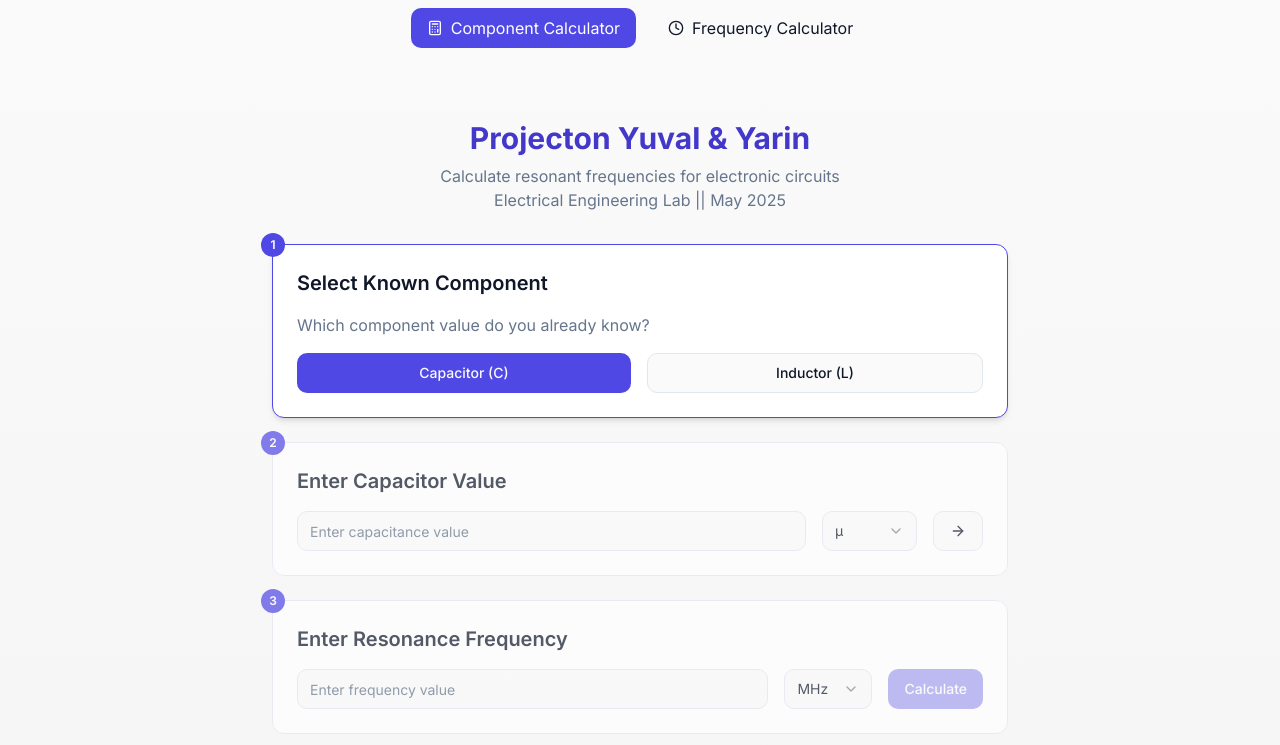
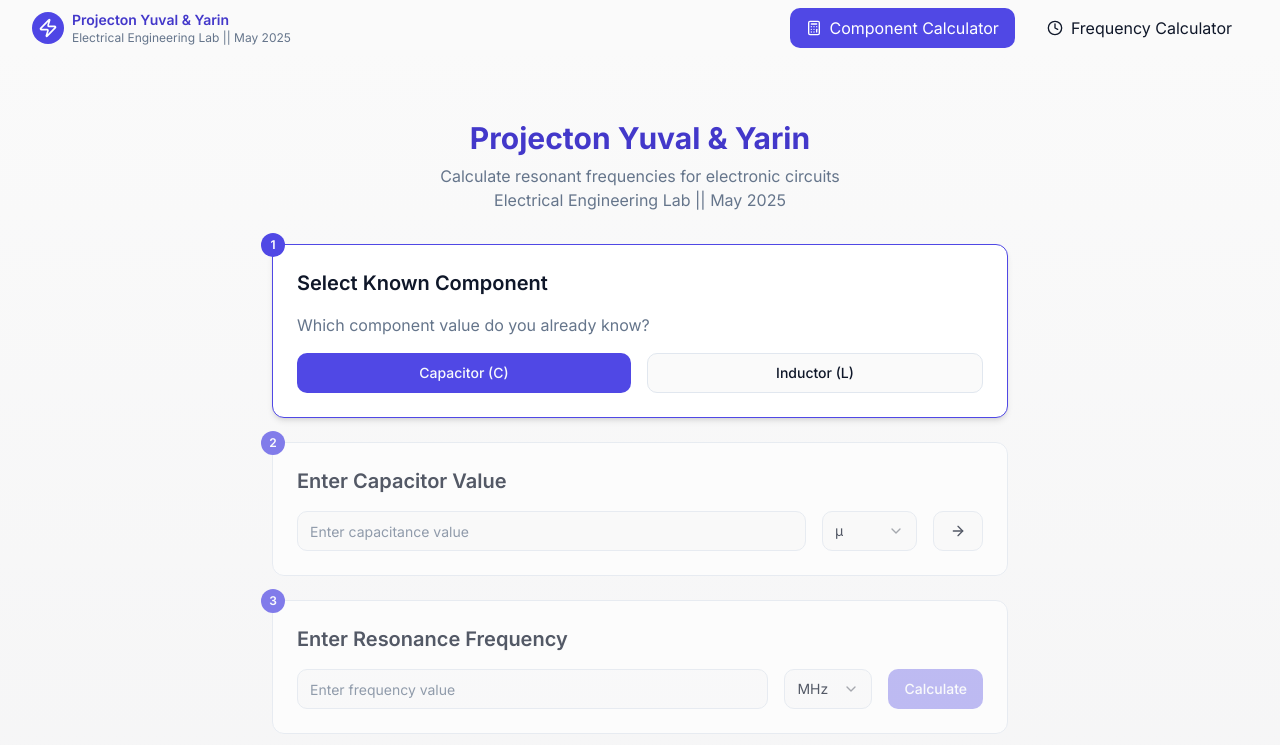
Before and after one commit to YuvalSchneid/resonant-reveal-calculator, a React (Vite) app: page / in a window 1280 px wide. Shown: the top 745 px of the page. Built offline with nearby package versions, Linux system fonts and the light colour scheme.

Commit message:
Add site header with logo and text
Adds a header with a logo and text to the top-left of the page, including the project name, team members, and lab information.

```diff
--- a/src/components/Navigation.tsx
+++ b/src/components/Navigation.tsx
@@ -1,7 +1,7 @@
 
 import React from 'react';
 import { Link, useLocation } from 'react-router-dom';
-import { Calculator, Clock } from 'lucide-react';
+import { Calculator, Clock, ZapIcon } from 'lucide-react';
 
 const Navigation = () => {
   const location = useLocation();
@@ -11,6 +11,19 @@ const Navigation = () => {
   return (
     <div className="bg-background shadow-sm">
       <div className="container mx-auto py-2">
+        <div className="flex items-center justify-between">
+          {/* Logo and Text in top left */}
+          <div className="flex items-center gap-2">
+            <div className="bg-indigo-600 rounded-full p-1.5">
+              <ZapIcon className="w-5 h-5 text-white" />
+            </div>
+            <div className="flex flex-col items-start">
+              <h2 className="text-sm font-semibold text-indigo-700">Projecton Yuval & Yarin</h2>
+              <p className="text-xs text-muted-foreground">Electrical Engineering Lab || May 2025</p>
+            </div>
+          </div>
+
+          {/* Navigation Links */}
           <div className="flex justify-center gap-4">
             <Link
               to="/"
@@ -38,6 +51,7 @@ const Navigation = () => {
           </div>
         </div>
       </div>
+    </div>
   );
 };
 
```
Lines whose indentation alone changed are shown as unchanged.
